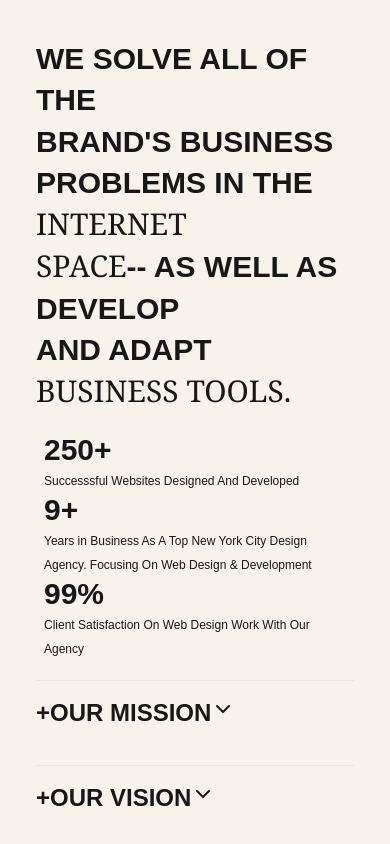
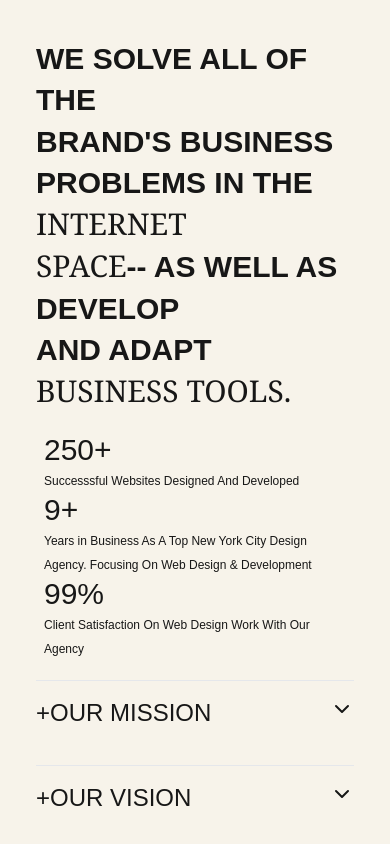
Before and after one commit to PriyanshuGo/agency-landing-pageUI, a Next.js app: page / in a window 390 px wide. Shown: the part 832-1676 px from the top of the page. Built offline with nearby package versions, Linux system fonts and the light colour scheme.

Commit message:
ChevronDown at rightside

```diff
--- a/src/components/Mission.js
+++ b/src/components/Mission.js
@@ -9,7 +9,7 @@ function Section1() {
     }
 
     return (
-        <div className="box-border my-10 mx-4 rounded-3xl space-y-15 md:my-24 md md:flex md:flex-col md:px-16 lg:flex-row lg:justify-between lg:space-y-0 xl:my-30">
+        <div className="box-border my-10 mx-4 rounded-3xl space-y-15 md:my-24 md md:flex md:flex-col md:px-16 lg:flex-row lg:justify-between lg:space-y-0 xl:my-32">
             <div className="space-y-5 mx-5 sm:space-y-12 ">
                 <h1 className="text-3xl font-semibold lg:text-5xl !leading-snug ">
                     WE SOLVE ALL OF THE                                                                     <br />
@@ -22,20 +22,20 @@ function Section1() {
 
                 <div className="flex flex-col lg:flex-row lg:space-y-0 ">
                     <div className='flex-1 lg:basis-1/3 px-2'>
-                        <p className="font-bold text-3xl xl:text-6xl xl:font-normal">250+</p>
+                        <p className="lg:font-bold text-3xl xl:text-6xl xl:font-normal">250+</p>
                         <span className="text-xs">
                             Successsful Websites Designed And Developed
                         </span>
                     </div>
                     <div className='flex-1 lg:basis-1/3 px-2'>
-                        <p className="font-bold text-3xl xl:text-6xl xl:font-normal">9+</p>
+                        <p className="lg:font-bold text-3xl xl:text-6xl xl:font-normal">9+</p>
                         <span className="text-xs">
                             Years in Business As A Top New York City Design Agency. Focusing
                             On Web Design & Development
                         </span>
                     </div>
                     <div className='flex-1 lg:basis-1/3 px-2'>
-                        <p className="font-bold text-3xl xl:text-6xl xl:font-normal">99%</p>
+                        <p className="lg:font-bold text-3xl xl:text-6xl xl:font-normal">99%</p>
                         <span className="text-xs">
                             Client Satisfaction On Web Design Work With Our Agency
                         </span>
@@ -47,8 +47,8 @@ function Section1() {
             {/* MISSION BLOCK */}
             <div className="mx-5 space-y-5 my-5 box-border lg:space-y-10 items-end lg:pointer-events-none">
                 <div className='py-4 border-t w-full xl:w-80'>
-                    <button onClick={() => handleToggle("mission")} className="flex">
-                        <p className="font-bold text-2xl">+OUR MISSION</p>
+                    <button onClick={() => handleToggle("mission")} className="flex w-full justify-between">
+                        <p className="lg:font-bold text-2xl">+OUR MISSION</p>
                         <ChevronDown
                             className={` ${isToggle === "mission" ? 'transform rotate-180' : ''
                                 } transition-all duration-200 lg:hidden `}
@@ -57,8 +57,8 @@ function Section1() {
                     <p className={`${isToggle === "mission" ? "block" : "hidden"} lg:block `}>Next Zone is a full service Digital agency working at the intersection design, technology and human interaction</p>
                 </div>
                 <div className='py-4 border-t w-full xl:w-80'>
-                    <button onClick={() => handleToggle("vision")} className="flex  ">
-                        <p className="font-bold text-2xl">+OUR VISION</p>
+                    <button onClick={() => handleToggle("vision")} className="flex w-full justify-between ">
+                        <p className="lg:font-bold text-2xl">+OUR VISION</p>
                         <ChevronDown
                             className={` ${isToggle === "vision" ? 'transform rotate-180' : ''
                                 } transition-all duration-200 lg:hidden`}
```
